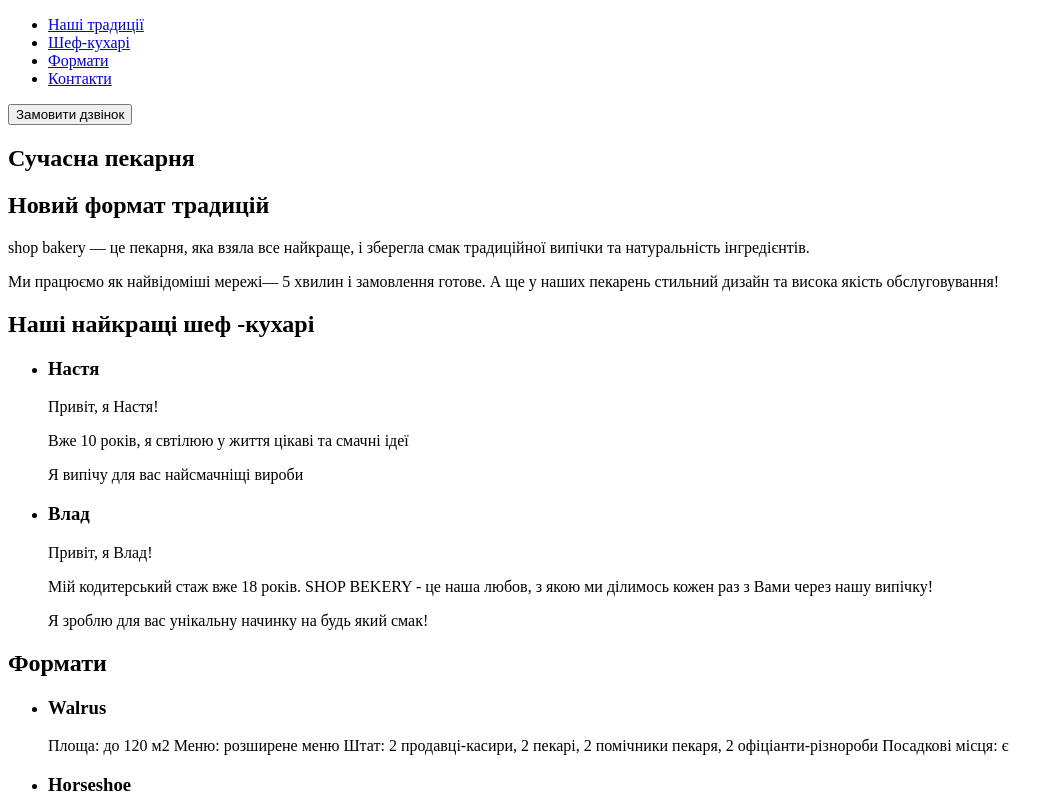
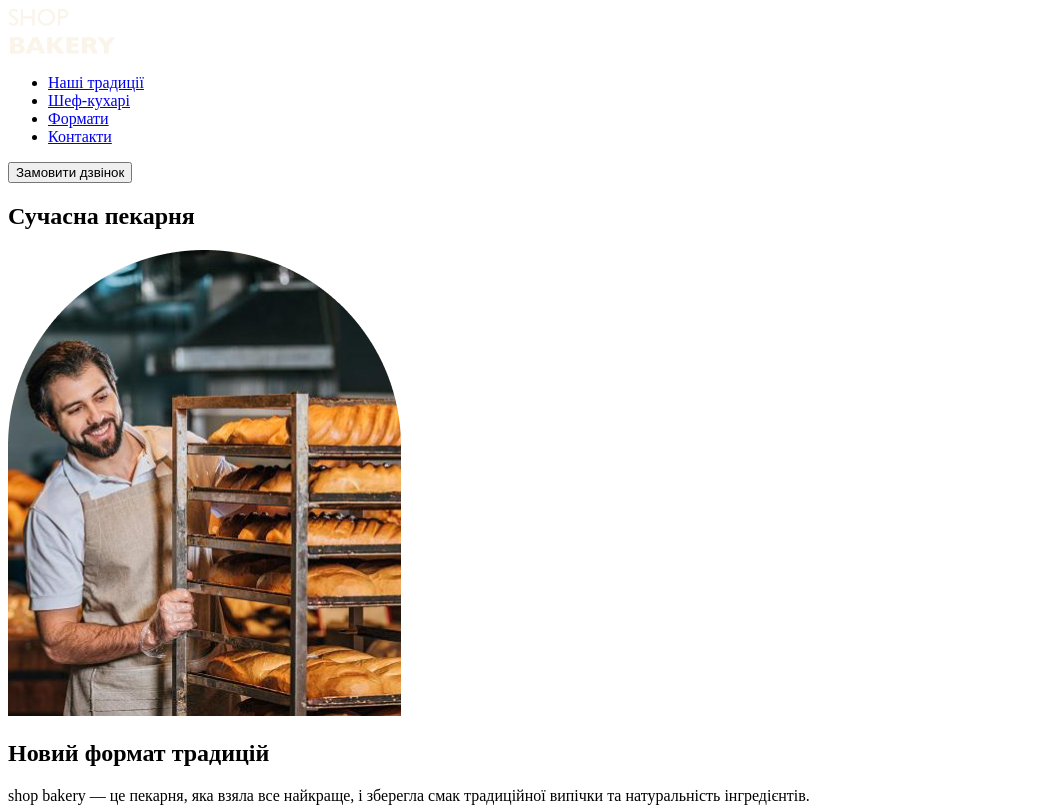
Before and after one commit to bohdankmlv/genius_bkmlv, a plain HTML site: page bakery/index.html in a window 1280 px wide. Shown: the top 808 px of the page, without its empty margins (0-1064 px from the left). Drawn offline with Linux system fonts and the light colour scheme.

Commit message:
small update

```diff
--- a/bakery/index.html
+++ b/bakery/index.html
@@ -10,6 +10,9 @@
     <body>
         <header>
             <nav>
+                <a href="#">
+                    <img src="./img_sources/logo.svg" alt="Лого сучасної пекарні"/>
+                </a>
                 <ul>
                     <li><a href="#" target="_blank">Наші традиції</a></li>
                     <li><a href="#" target="_blank">Шеф-кухарі</a></li>
@@ -23,6 +26,8 @@
         <main>
             <section>
                 <h1>Сучасна пекарня</h1>
+
+                <img src="./img_sources/man.jpg" alt="Чоловік тримає візок з хлібами">
             </section>
 
 
@@ -102,6 +107,9 @@
 
         <footer>
             <nav>
+                <a href="#">
+                    <img src="./img_sources/logo.svg" alt="Лого сучасної пекарні"/>
+                </a>
                 <ul>
                     <li><a href="#">Франшиза</a></li>
                     <li><a href="#">Наші традиції</a></li>
```
Also changed, not shown: bakery/img_sources/man.jpg (added).
